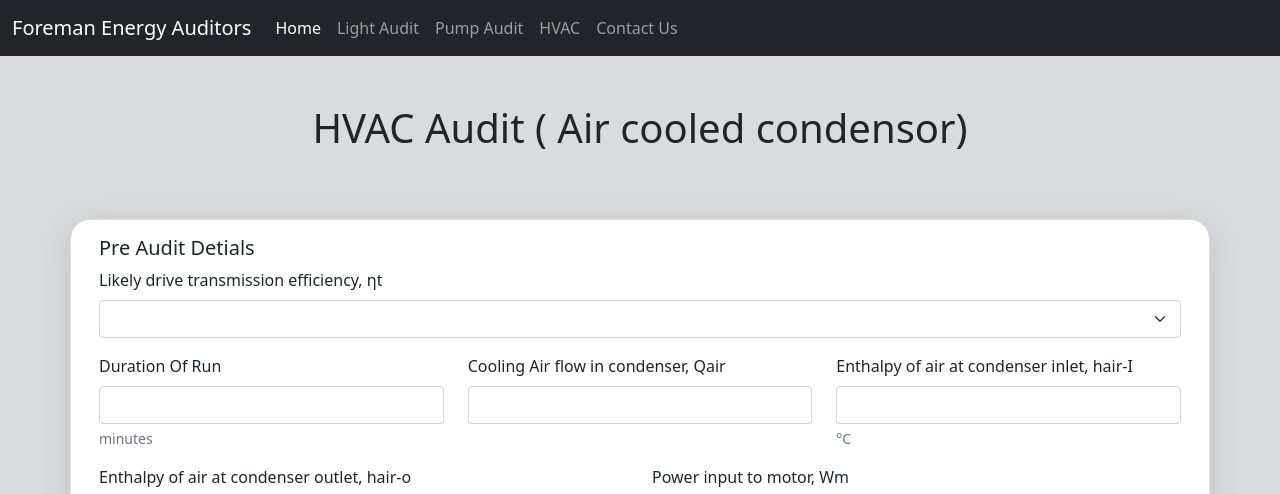
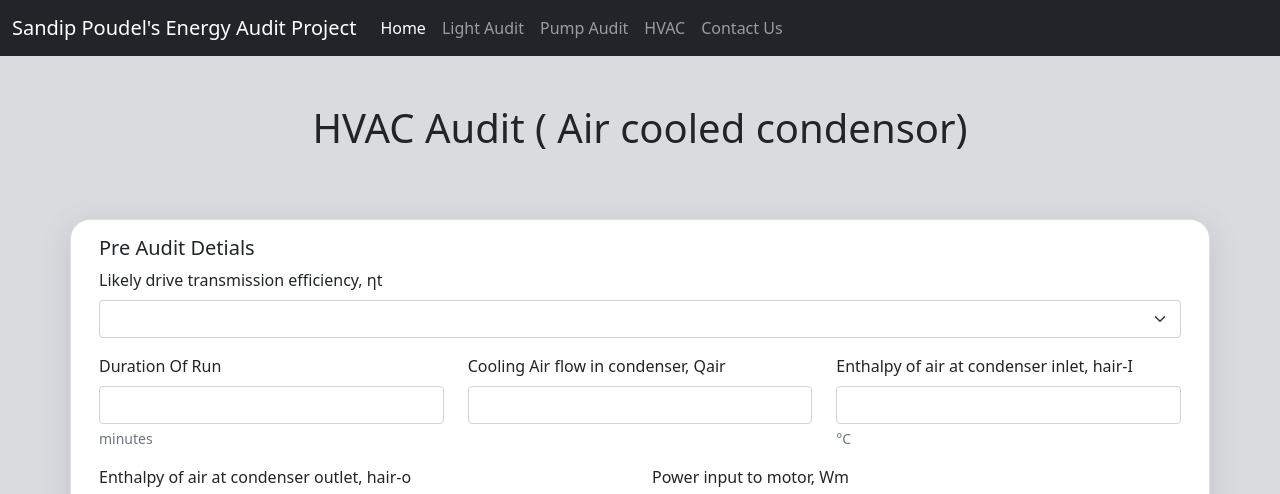
Before and after one commit to sandip1234-coder/energy_audit, a plain HTML site: page hvac2.html in a window 1280 px wide. Shown: the top 494 px of the page. Drawn offline with nearby package versions, Linux system fonts and the light colour scheme.

Commit message:
small change

```diff
--- a/hvac2.html
+++ b/hvac2.html
@@ -5,7 +5,7 @@
     <meta charset="UTF-8">
     <meta http-equiv="X-UA-Compatible" content="IE=edge">
     <meta name="viewport" content="width=device-width, initial-scale=1.0">
-    <title>Foreman Energy Auditors</title>
+    <title>Sandip Poudel HVAC</title>
 
     <link href="https://cdn.jsdelivr.net/npm/bootstrap@5.0.0-beta3/dist/css/bootstrap.min.css" rel="stylesheet"
         integrity="sha384-eOJMYsd53ii+scO/bJGFsiCZc+5NDVN2yr8+0RDqr0Ql0h+rP48ckxlpbzKgwra6" crossorigin="anonymous">
@@ -19,7 +19,7 @@
 <body>
     <nav class="navbar navbar-expand-lg navbar-dark bg-dark">
         <div class="container-fluid">
-            <a class="navbar-brand" href="index.html">Foreman Energy Auditors</a>
+            <a class="navbar-brand" href="index.html">Sandip Poudel's Energy Audit Project</a>
             <button class="navbar-toggler" type="button" data-bs-toggle="collapse" data-bs-target="#navbarNav"
                 aria-controls="navbarNav" aria-expanded="false" aria-label="Toggle navigation">
                 <span class="navbar-toggler-icon"></span>
```
Also changed, not shown: light.html (+1 -1 lines).
